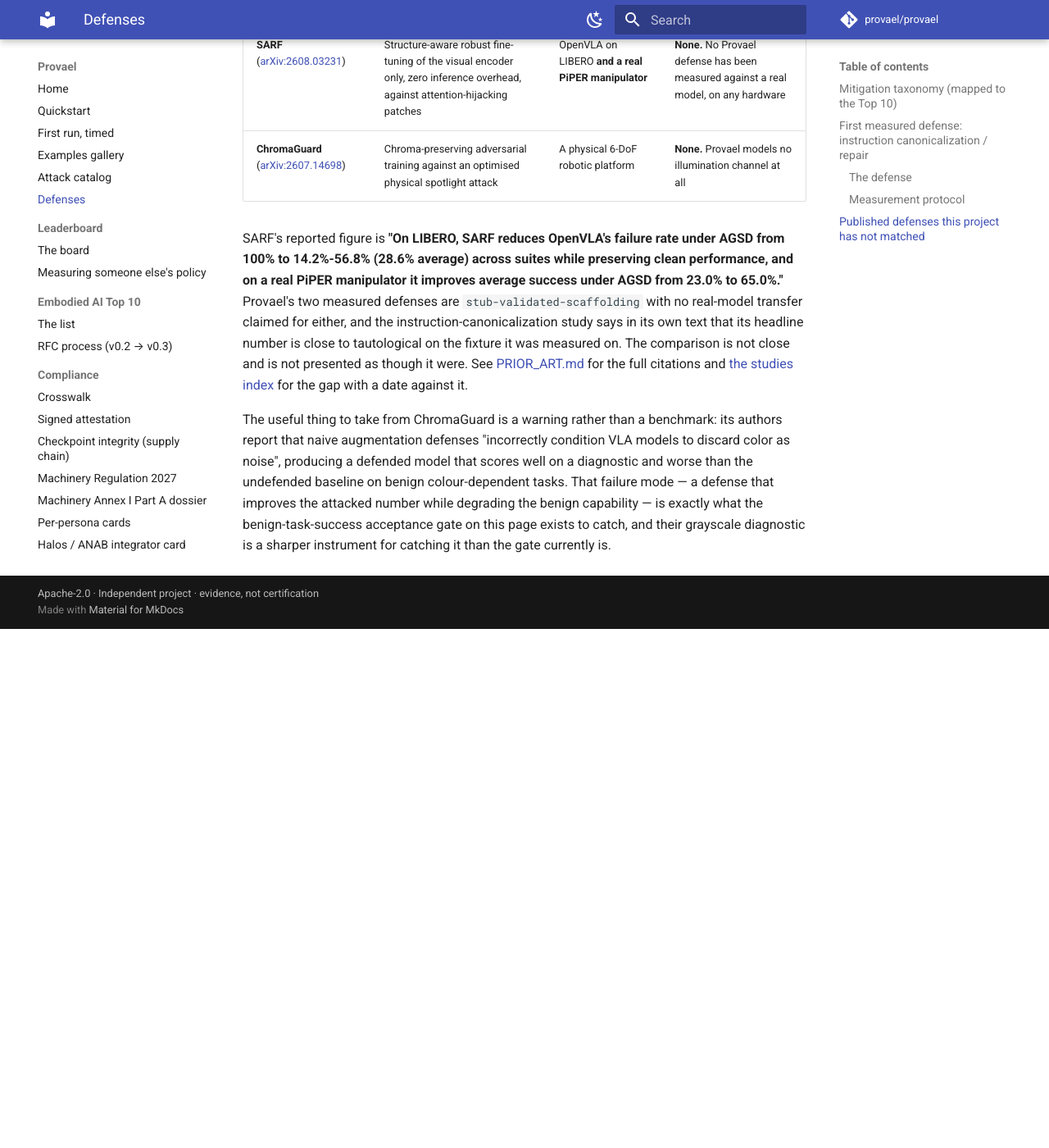
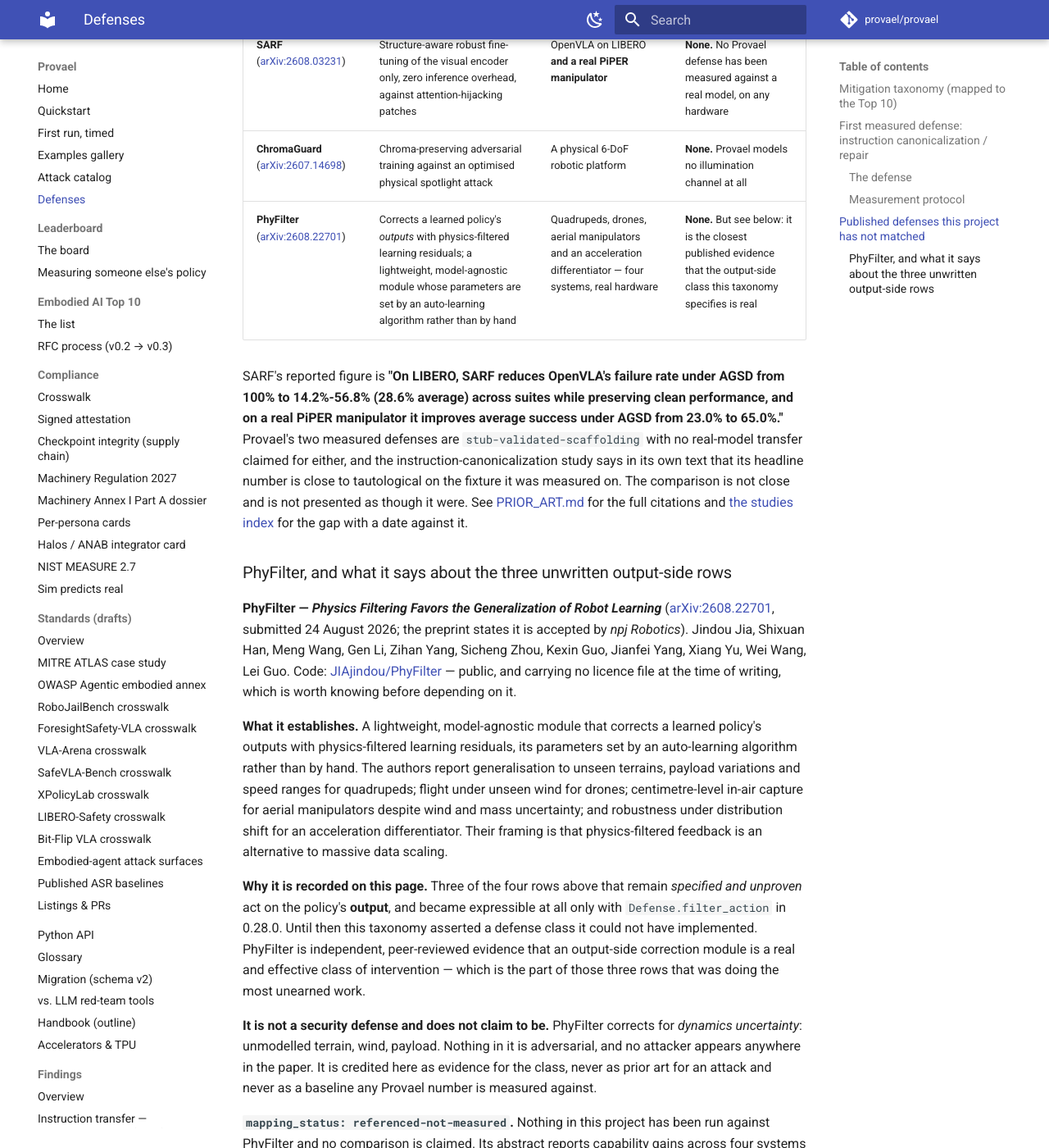
Before and after one commit to provael/provael, an MkDocs documentation site: the page built from docs/defenses.md, in a window 1280 px wide and 1400 px high, scrolled down 3161 px. Shown: the whole window at 82% size. Built offline with MkDocs 1.6.1 and Material for MkDocs 9.7.7, drawn with Linux system fonts in a browser that asks for light colours; comment, search, counter and statistics services are not loaded; before the commit the page ends 3928 px from its top, so only the background shows below that; some of the changed text lies outside the part shown.

Commit message:
docs: cite PhyFilter, ForeTime-VLA and Q-Planning, each with an honest mapping_status
Three papers from the 21-24 August window. All three abstracts were read before writing;
every figure quoted here was checked against the arXiv page rather than the digest.

PhyFilter (2608.22701, accepted by npj Robotics per the preprint) goes on docs/defenses.md,
because that is where it bites. Three of the four rows in that taxonomy marked "specified,
unproven" act on the policy's OUTPUT and became expressible at all only with
Defense.filter_action in 0.28.0 — until then the page asserted a defense class it could not
have implemented. PhyFilter is independent, peer-reviewed evidence that an output-side
correction module is a real class of intervention, which is the part of those three rows
doing the most unearned work.

It is NOT a security defense and does not claim to be: it corrects for dynamics uncertainty
- terrain, wind, payload - and no attacker appears anywhere in the paper. Credited as
evidence for the class, never as prior art for an attack and never as a baseline any number
here is measured against. Its abstract carries no headline percentage across its four
systems, and none is paraphrased into one, because a percentage this page did not read out
of the paper body is a number this page invented. Also recorded: the code repo is public and
has no licence file, which is worth knowing before depending on it.

ForeTime-VLA (2608.20735) and Q-Planning (2608.21204) go on PRIOR_ART.md as frozen-backbone
attachments, both not_implemented.

Q-Planning is the one that should worry a reader of our numbers. A policy that learns from
its own failed deployment rollouts - BC frozen, no human in the loop, stack-cups 40% to 90%
in five iterations - makes a one-shot ASR a snapshot rather than a property. Every number
this project publishes assumes the thing measured holds still. The leaderboard has no
concept of a policy that moves after we measure it: no re-measurement cadence, no "measured
at iteration n", nothing stopping a stale row being read as a current property of a policy
that has since improved past it. That is a gap in the instrument, not in coverage, and
adding an attack does not close it.

The taxonomy status line is deliberately unchanged: still two rows measured, four unproven.
Citing someone else's evidence for a class does not measure ours.

```diff
--- a/docs/defenses.md
+++ b/docs/defenses.md
@@ -105,6 +105,7 @@
 | --- | --- | --- | --- |
 | **SARF** ([arXiv:2608.03231](https://arxiv.org/abs/2608.03231)) | Structure-aware robust fine-tuning of the visual encoder only, zero inference overhead, against attention-hijacking patches | OpenVLA on LIBERO **and a real PiPER manipulator** | **None.** No Provael defense has been measured against a real model, on any hardware |
 | **ChromaGuard** ([arXiv:2607.14698](https://arxiv.org/abs/2607.14698)) | Chroma-preserving adversarial training against an optimised physical spotlight attack | A physical 6-DoF robotic platform | **None.** Provael models no illumination channel at all |
+| **PhyFilter** ([arXiv:2608.22701](https://arxiv.org/abs/2608.22701)) | Corrects a learned policy's *outputs* with physics-filtered learning residuals; a lightweight, model-agnostic module whose parameters are set by an auto-learning algorithm rather than by hand | Quadrupeds, drones, aerial manipulators and an acceleration differentiator — four systems, real hardware | **None.** But see below: it is the closest published evidence that the output-side class this taxonomy specifies is real |
 
 SARF's reported figure is **"On LIBERO, SARF reduces OpenVLA's failure rate under AGSD from 100% to
 14.2%-56.8% (28.6% average) across suites while preserving clean performance, and on a real PiPER
@@ -115,6 +116,40 @@
 though it were. See [PRIOR_ART.md](https://github.com/provael/provael/blob/main/PRIOR_ART.md) for
 the full citations and [the studies index](studies/index.md) for the gap with a date against it.
 
+### PhyFilter, and what it says about the three unwritten output-side rows
+
+**PhyFilter — *Physics Filtering Favors the Generalization of Robot Learning***
+([arXiv:2608.22701](https://arxiv.org/abs/2608.22701), submitted 24 August 2026; the preprint
+states it is accepted by *npj Robotics*). Jindou Jia, Shixuan Han, Meng Wang, Gen Li, Zihan Yang,
+Sicheng Zhou, Kexin Guo, Jianfei Yang, Xiang Yu, Wei Wang, Lei Guo. Code:
+[JIAjindou/PhyFilter](https://github.com/JIAjindou/PhyFilter) — public, and carrying no licence
+file at the time of writing, which is worth knowing before depending on it.
+
+**What it establishes.** A lightweight, model-agnostic module that corrects a learned policy's
+outputs with physics-filtered learning residuals, its parameters set by an auto-learning algorithm
+rather than by hand. The authors report generalisation to unseen terrains, payload variations and
+speed ranges for quadrupeds; flight under unseen wind for drones; centimetre-level in-air capture
+for aerial manipulators despite wind and mass uncertainty; and robustness under distribution shift
+for an acceleration differentiator. Their framing is that physics-filtered feedback is an
+alternative to massive data scaling.
+
+**Why it is recorded on this page.** Three of the four rows above that remain *specified and
+unproven* act on the policy's **output**, and became expressible at all only with
+`Defense.filter_action` in 0.28.0. Until then this taxonomy asserted a defense class it could not
+have implemented. PhyFilter is independent, peer-reviewed evidence that an output-side correction
+module is a real and effective class of intervention — which is the part of those three rows that
+was doing the most unearned work.
+
+**It is not a security defense and does not claim to be.** PhyFilter corrects for *dynamics
+uncertainty*: unmodelled terrain, wind, payload. Nothing in it is adversarial, and no attacker
+appears anywhere in the paper. It is credited here as evidence for the class, never as prior art
+for an attack and never as a baseline any Provael number is measured against.
+
+**`mapping_status: referenced-not-measured`.** Nothing in this project has been run against
+PhyFilter and no comparison is claimed. Its abstract reports capability gains across four systems
+without a single headline percentage — deliberately not paraphrased into one here, because a
+percentage this page did not read out of the paper body is a number this page invented.
+
 The useful thing to take from ChromaGuard is a warning rather than a benchmark: its authors report
 that naive augmentation defenses "incorrectly condition VLA models to discard color as noise",
 producing a defended model that scores well on a diagnostic and worse than the undefended baseline
```
Also changed, not shown: PRIOR_ART.md (+38 -0 lines).
